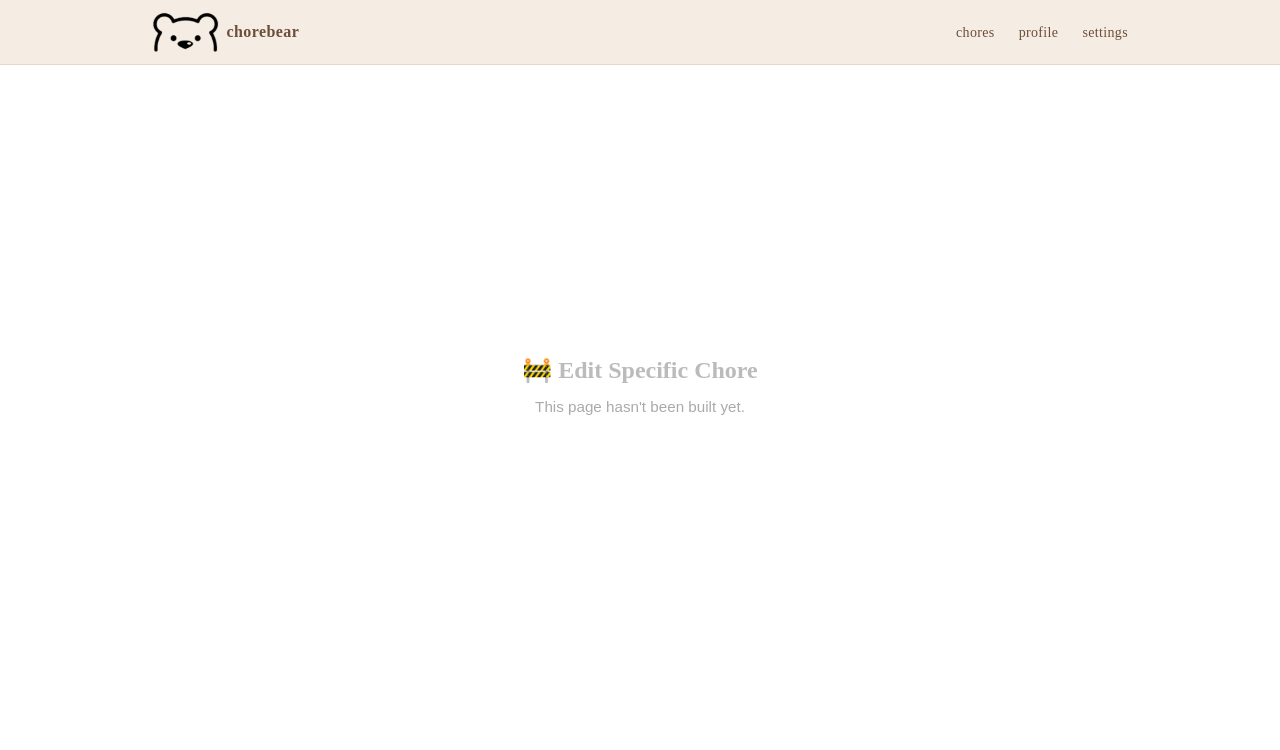
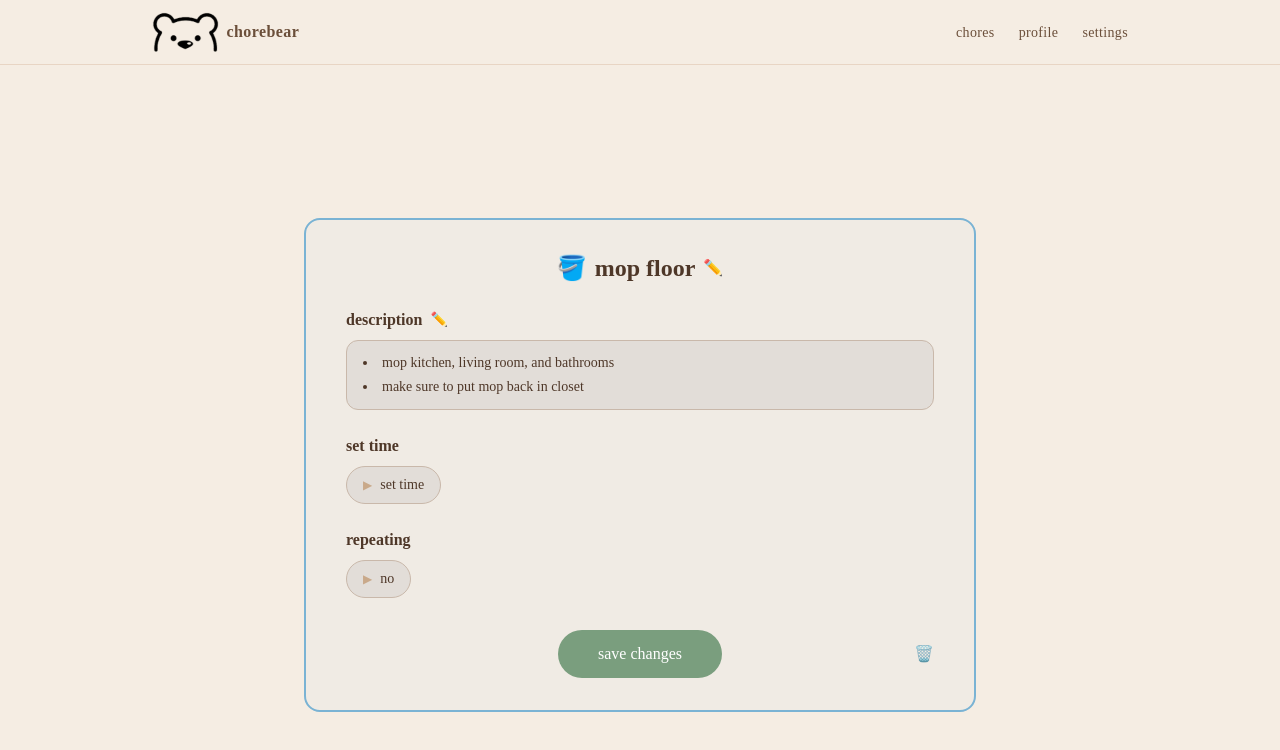
Before and after one commit to AdrianaLeeFook/chorebear2, a React (Vite) app in the folder chorebearApp/my-react-app/: page /chores/edit/1 in a window 1280 px wide. Shown: the top 750 px of the page. Built offline with nearby package versions, Linux system fonts and the light colour scheme.

Commit message:
Added last 2 pages of mine

```diff
--- a/chorebearApp/my-react-app/src/App.jsx
+++ b/chorebearApp/my-react-app/src/App.jsx
@@ -11,8 +11,8 @@ import JoinHome            from "./pages/JoinHome/JoinHome";
 import CreateHome          from "./pages/CreateHome/CreateHome";
 import JoinCreateSuccess   from "./pages/JoinCreateSuccess/JoinCreateSuccess";
 import AddAssignChores     from "./pages/AddAssignChores/AddAssignChores";
-// import EditSpecificChore   from "./pages/EditSpecificChore/EditSpecificChore";
-// import CreateNewChore      from "./pages/CreateNewChore/CreateNewChore";
+import EditSpecificChore   from "./pages/EditSpecificChore/EditSpecificChore";
+import CreateNewChore      from "./pages/CreateNewChore/CreateNewChore";
 // import EditMyHomes         from "./pages/EditMyHomes/EditMyHomes";
 import SelectHomeForEdit   from "./pages/SelectHomeForEdit/SelectHomeForEdit";
 
@@ -57,8 +57,8 @@ function App() {
 
         {/* ── Chore management ── */}
         <Route path="/AddAssignChores"          element={<AddAssignChores/>} />
-        <Route path="/chores/edit/:choreId"   element={<Placeholder name="Edit Specific Chore" />} />
-        <Route path="/chores/new"             element={<Placeholder name="Create New Chore" />} />
+        <Route path="/chores/edit/:choreId"   element={<EditSpecificChore />} />
+        <Route path="/chores/new"             element={<CreateNewChore />} />
 
         {/* ── Home management ── */}
         <Route path="/homes/select"   element={<Placeholder name="Select Home to Edit" />} />
--- /dev/null
+++ b/chorebearApp/my-react-app/src/pages/CreateNewChore/CreateNewChore.jsx
@@ -0,0 +1,16 @@
+import React from "react";
+import EditSpecificChore from "../EditSpecificChore/EditSpecificChore";
+
+// Reuses EditSpecificChore with a blank chore — same form, empty state
+const emptyChore = {
+  id: null,
+  icon: "",
+  title: "",
+  description: "",
+  time: null,
+  repeating: false,
+};
+
+const CreateNewChore = () => <EditSpecificChore chore={emptyChore} />;
+
+export default CreateNewChore;
--- /dev/null
+++ b/chorebearApp/my-react-app/src/pages/EditSpecificChore/EditSpecificChore.jsx
@@ -0,0 +1,196 @@
+import React, { useState } from "react";
+import { useNavigate } from "react-router-dom";
+
+// ── Mock Data ──────────────────────────────────────────────────────────────
+const mockChore = {
+  id: 1,
+  icon: "🪣",
+  title: "mop floor",
+  description: ["mop kitchen, living room, and bathrooms", "make sure to put mop back in closet"],
+  time: null,
+  repeating: false,
+};
+
+// ── Inline Editable Field ──────────────────────────────────────────────────
+const EditableTitle = ({ value, onChange }) => {
+  const [editing, setEditing] = useState(false);
+
+  return editing ? (
+    <input
+      autoFocus
+      value={value}
+      onChange={(e) => onChange(e.target.value)}
+      onBlur={() => setEditing(false)}
+      onKeyDown={(e) => e.key === "Enter" && setEditing(false)}
+      className="text-2xl font-bold text-[#4e3728] text-center bg-transparent border-b border-[#c9a98a] outline-none w-64"
+    />
+  ) : (
+    <button
+      onClick={() => setEditing(true)}
+      className="flex items-center gap-2 text-2xl font-bold text-[#4e3728]"
+    >
+      {value || <span className="text-[#a0816a]">title</span>}
+      <span className="text-base text-[#a0816a]">✏️</span>
+    </button>
+  );
+};
+
+// ── Component ──────────────────────────────────────────────────────────────
+const EditSpecificChore = ({ chore = mockChore }) => {
+  const navigate = useNavigate();
+  const [title, setTitle] = useState(chore.title);
+  const [icon] = useState(chore.icon);
+  const [descEditing, setDescEditing] = useState(false);
+  const [description, setDescription] = useState(
+    Array.isArray(chore.description) ? chore.description.join("\n") : chore.description ?? ""
+  );
+  const [time, setTime] = useState(chore.time ?? "");
+  const [timeOpen, setTimeOpen] = useState(false);
+  const [repeating, setRepeating] = useState(chore.repeating ?? false);
+  const [repeatingOpen, setRepeatingOpen] = useState(false);
+
+  const handleSave = () => {
+    console.log({ title, description, time, repeating });
+    navigate(-1);
+  };
+
+  const handleDelete = () => {
+    if (window.confirm(`Delete "${title}"?`)) navigate(-1);
+  };
+
+  return (
+    <div className="min-h-screen bg-[#f5ede3] flex items-center justify-center px-8 py-8">
+      <div className="w-full max-w-2xl bg-[#f0ebe4] border-2 border-[#7ab3d4] rounded-2xl px-10 py-8 flex flex-col gap-6 relative">
+
+        {/* Title */}
+        <div className="flex justify-center">
+          <div className="flex items-center gap-2">
+            {icon && <span className="text-2xl">{icon}</span>}
+            <EditableTitle value={title} onChange={setTitle} />
+          </div>
+        </div>
+
+        {/* Description */}
+        <div className="flex flex-col gap-2">
+          <div className="flex items-center gap-2">
+            <span className="text-base font-semibold text-[#4e3728]">description</span>
+            <button
+              onClick={() => setDescEditing((v) => !v)}
+              className="text-sm text-[#a0816a] hover:text-[#4e3728] transition-colors"
+            >
+              ✏️
+            </button>
+          </div>
+
+          {descEditing ? (
+            <textarea
+              autoFocus
+              value={description}
+              onChange={(e) => setDescription(e.target.value)}
+              onBlur={() => setDescEditing(false)}
+              rows={3}
+              placeholder="add a description..."
+              className="w-full bg-[#e2ddd8] border border-[#c9b8aa] rounded-xl px-4 py-3 text-sm text-[#4e3728] outline-none resize-none"
+            />
+          ) : (
+            <div
+              className="w-full bg-[#e2ddd8] border border-[#c9b8aa] rounded-xl px-4 py-3 text-sm text-[#4e3728] min-h-[56px] cursor-pointer"
+              onClick={() => setDescEditing(true)}
+            >
+              {description ? (
+                <ul className="list-disc list-inside flex flex-col gap-1">
+                  {description.split("\n").filter(Boolean).map((line, i) => (
+                    <li key={i}>{line}</li>
+                  ))}
+                </ul>
+              ) : (
+                <span className="italic text-[#a0816a]">click the pencil icon to add a description..</span>
+              )}
+            </div>
+          )}
+        </div>
+
+        {/* Set Time */}
+        <div className="flex flex-col gap-2">
+          <span className="text-base font-semibold text-[#4e3728]">set time</span>
+          <div>
+            <button
+              onClick={() => setTimeOpen((v) => !v)}
+              className="flex items-center gap-2 bg-[#e2ddd8] border border-[#c9b8aa] text-[#4e3728] text-sm px-4 py-2 rounded-full"
+            >
+              <span className="text-[#c9a98a] text-xs">▶</span>
+              {time || "set time"}
+            </button>
+            {timeOpen && (
+              <div className="mt-2 flex items-center gap-2">
+                <input
+                  type="time"
+                  value={time}
+                  onChange={(e) => setTime(e.target.value)}
+                  className="bg-[#e2ddd8] border border-[#c9b8aa] rounded-xl px-3 py-2 text-sm text-[#4e3728] outline-none"
+                />
+                <button
+                  onClick={() => setTimeOpen(false)}
+                  className="text-sm text-[#7a9e7e] font-medium"
+                >
+                  done
+                </button>
+              </div>
+            )}
+          </div>
+        </div>
+
+        {/* Repeating */}
+        <div className="flex flex-col gap-2">
+          <span className="text-base font-semibold text-[#4e3728]">repeating</span>
+          <div>
+            <button
+              onClick={() => setRepeatingOpen((v) => !v)}
+              className="flex items-center gap-2 bg-[#e2ddd8] border border-[#c9b8aa] text-[#4e3728] text-sm px-4 py-2 rounded-full"
+            >
+              <span className="text-[#c9a98a] text-xs">▶</span>
+              {repeating ? "yes" : "no"}
+            </button>
+            {repeatingOpen && (
+              <div className="mt-2 flex items-center gap-3">
+                {["yes", "no"].map((opt) => (
+                  <button
+                    key={opt}
+                    onClick={() => { setRepeating(opt === "yes"); setRepeatingOpen(false); }}
+                    className={`px-4 py-1.5 rounded-full text-sm border transition-colors
+                      ${(repeating ? "yes" : "no") === opt
+                        ? "bg-[#7a9e7e] text-white border-[#7a9e7e]"
+                        : "bg-[#e2ddd8] text-[#4e3728] border-[#c9b8aa] hover:bg-[#d8d0c8]"
+                      }`}
+                  >
+                    {opt}
+                  </button>
+                ))}
+              </div>
+            )}
+          </div>
+        </div>
+
+        {/* Footer */}
+        <div className="flex items-center justify-center mt-2 relative">
+          <button
+            onClick={handleSave}
+            className="bg-[#7a9e7e] hover:bg-[#6a8e6e] text-white text-base font-medium px-10 py-3 rounded-full transition-colors"
+          >
+            save changes
+          </button>
+          <button
+            onClick={handleDelete}
+            className="absolute right-0 text-[#4e3728] hover:text-[#c0392b] transition-colors"
+            title="delete chore"
+          >
+            🗑️
+          </button>
+        </div>
+
+      </div>
+    </div>
+  );
+};
+
+export default EditSpecificChore;
```
